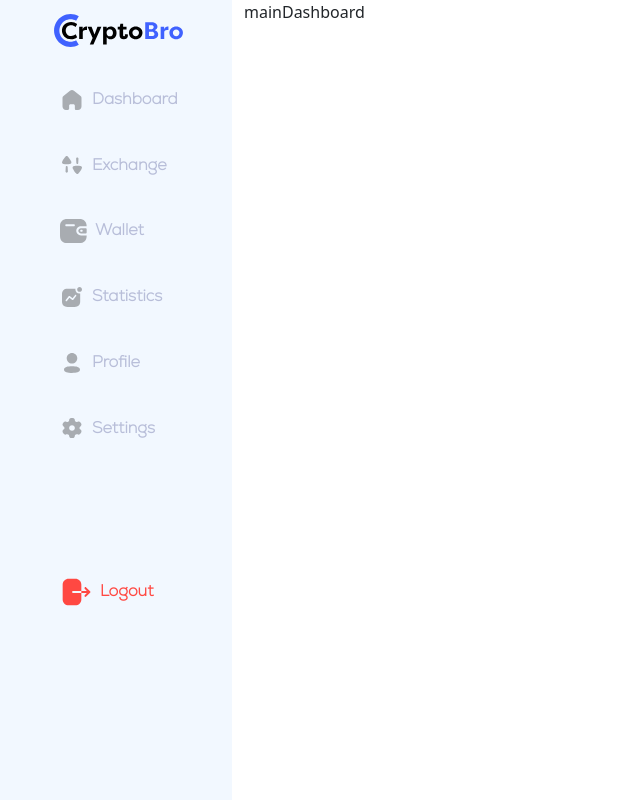
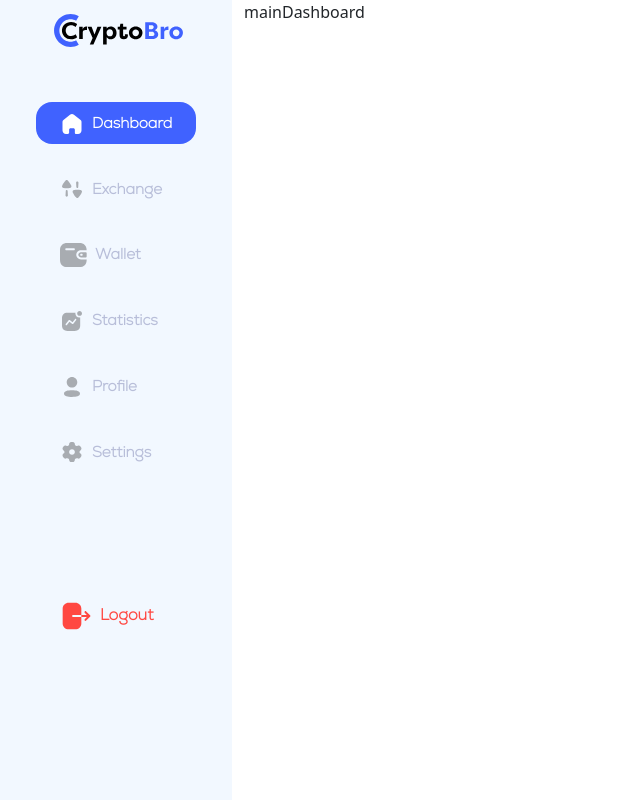
Before and after one commit to Mehranlip/Cryptobro-Dashoard-ReactJs, a React (Vite) app: page / in a window 1280 px wide. Shown: the whole page, without its empty margins (0-640 px from the left). Built offline with nearby package versions, Linux system fonts and the light colour scheme.

Commit message:
fix select style for sidebar link

```diff
--- a/src/components/Sidebar.jsx
+++ b/src/components/Sidebar.jsx
@@ -1,15 +1,13 @@
 import React from 'react'
-import { useState } from 'react';
 import sidebar_data from '../data/sidebar-data'
-import { Link } from 'react-router-dom'
+import { Link, useLocation } from 'react-router-dom'
 
 function Sidebar() {
-    const [focusedIndex, setFocusedIndex] = useState(null);
+    const location = useLocation();
 
     const handleLinkFocus = (index) => {
         setFocusedIndex(index);
     };
-
 
 
 
@@ -26,8 +24,10 @@ function Sidebar() {
                                         <Link
                                             onFocus={() => handleLinkFocus(index)}
                                             onBlur={() => setFocusedIndex(null)}
-                                            to={item.link} className='col text-decoration-none mb-4 defult_itme-sidebar px-3 py-2'>
-                                            <img className='mx-2' src={focusedIndex === index ? item.image_light : item.image} />
+                                            to={item.link}
+                                            className={`col text-decoration-none mb-4 defult_itme-sidebar px-3 py-2 ${item.link === location.pathname ? 'defult_itme-sidebar-select' : ''}`}
+                                        >
+                                            <img className='mx-2' src={item.link === location.pathname ? item.image_light : item.image} />
                                             <span>{item.title}</span>
                                         </Link>
                                     </div>
@@ -63,7 +63,7 @@ function Sidebar() {
             {/* sidebar in md ... */}
             <div className='d-none d-md-inline col-12 col-md-auto px-0 px-md-5 py-2 sidebar_body vh-100'>
                 {/* logo */}
-                <div className='mb-4'>
+                <div className='mb-5'>
                     <img src='../../public/logo/Logo.svg' />
                 </div>
                 {/* end logo */}
@@ -74,8 +74,10 @@ function Sidebar() {
                                 <Link
                                     onFocus={() => handleLinkFocus(index)}
                                     onBlur={() => setFocusedIndex(null)}
-                                    to={item.link} className='col text-decoration-none mb-4 defult_itme-sidebar px-3 py-2'>
-                                    <img className='mx-2' src={focusedIndex === index ? item.image_light : item.image} />
+                                    to={item.link}
+                                    className={`col text-decoration-none mb-4 defult_itme-sidebar px-3 py-2 ${item.link === location.pathname ? 'defult_itme-sidebar-select' : ''}`}
+                                >
+                                    <img className='mx-2' src={item.link === location.pathname ? item.image_light : item.image} />
                                     <span>{item.title}</span>
                                 </Link>
                             </div>
--- a/src/index.css
+++ b/src/index.css
@@ -11,7 +11,7 @@
 .defult_itme-sidebar span {
     color: #B8BED9;
     font-family: Nexa;
-    font-size: 16px;
+    font-size: 15px;
     font-style: normal;
     font-weight: 700;
     line-height: normal;
@@ -21,18 +21,23 @@
     opacity: 30%;
 }
 
-.defult_itme-sidebar:focus {
+
+.defult_itme-sidebar-select {
     border-radius: 16px;
     background: #4062FF;
+    transition: 10ms ease-in-out;
 }
 
-.defult_itme-sidebar:focus span {
+.defult_itme-sidebar-select span {
     color: white;
 }
 
-.defult_itme-sidebar:focus img {
+.defult_itme-sidebar-select img {
     opacity: 100%;
 }
+
+
+
 
 .logout-sidebar span {
     color: #FF4842;
```
Also changed, not shown: src/data/sidebar-data.js (+6 -6 lines).
